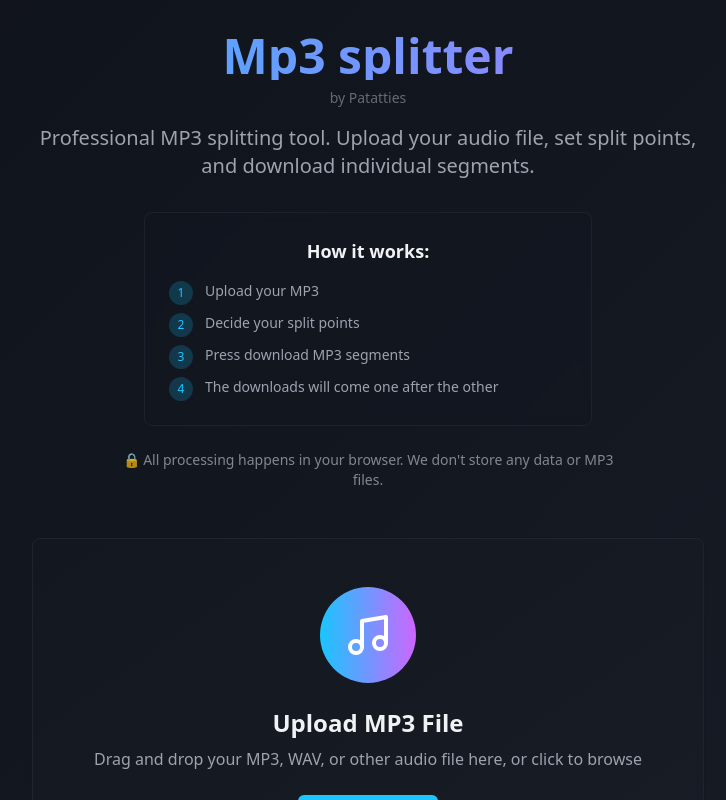
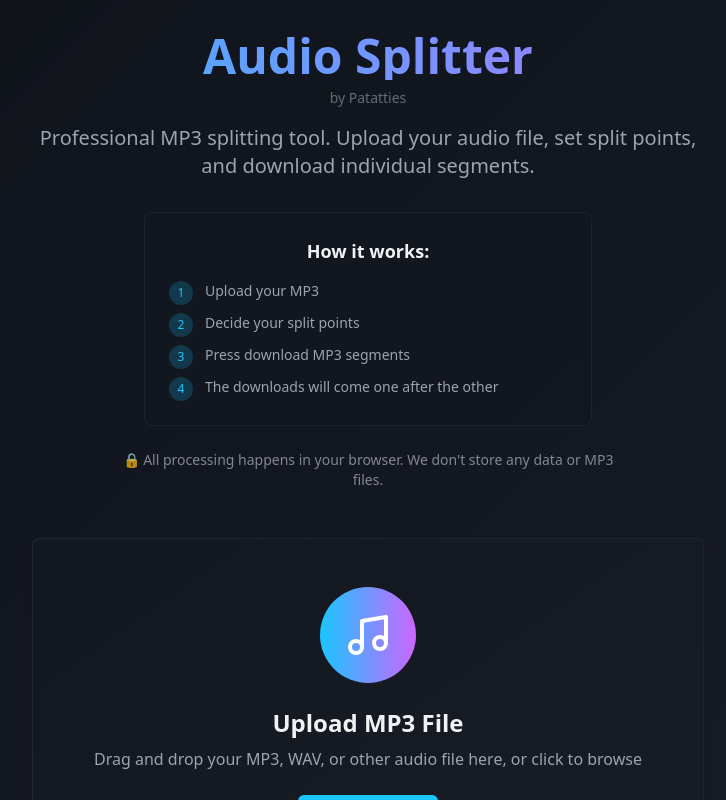
Before and after one commit to patatties/mp3-slice-and-dice, a React (Vite) app: page / in a window 1280 px wide. Shown: the top 800 px of the page, without its empty margins (272-998 px from the left). Built offline with nearby package versions, Linux system fonts and the light colour scheme; the HTML template or start-up script is replaced by a standard one.

Commit message:
Audio Splitter

```diff
--- a/index.html
+++ b/index.html
@@ -3,11 +3,11 @@
   <head>
     <meta charset="UTF-8" />
     <meta name="viewport" content="width=device-width, initial-scale=1.0" />
-    <title>AudioSplit Pro - Professional MP3 Splitter</title>
+    <title>Audio Splitter</title>
     <meta name="description" content="Professional MP3 splitting tool. Upload audio files, set split points, and download individual segments easily." />
     <meta name="author" content="AudioSplit Pro" />
 
-    <meta property="og:title" content="AudioSplit Pro - Professional MP3 Splitter" />
+    <meta property="og:title" content="Audio Splitter" />
     <meta property="og:description" content="Professional MP3 splitting tool. Upload audio files, set split points, and download individual segments easily." />
     <meta property="og:type" content="website" />
     <meta property="og:image" content="https://lovable.dev/opengraph-image-p98pqg.png" />
--- a/src/pages/Index.tsx
+++ b/src/pages/Index.tsx
@@ -32,7 +32,7 @@ const Index = () => {
       <div className="container mx-auto px-4 py-8">
         <header className="text-center mb-12">
           <h1 className="text-5xl font-bold bg-gradient-accent bg-clip-text text-transparent mb-2">
-            Mp3 splitter
+            Audio Splitter
           </h1>
           <p className="text-sm text-muted-foreground/60 mb-4">by Patatties</p>
           <p className="text-xl text-muted-foreground max-w-2xl mx-auto mb-8">
```
